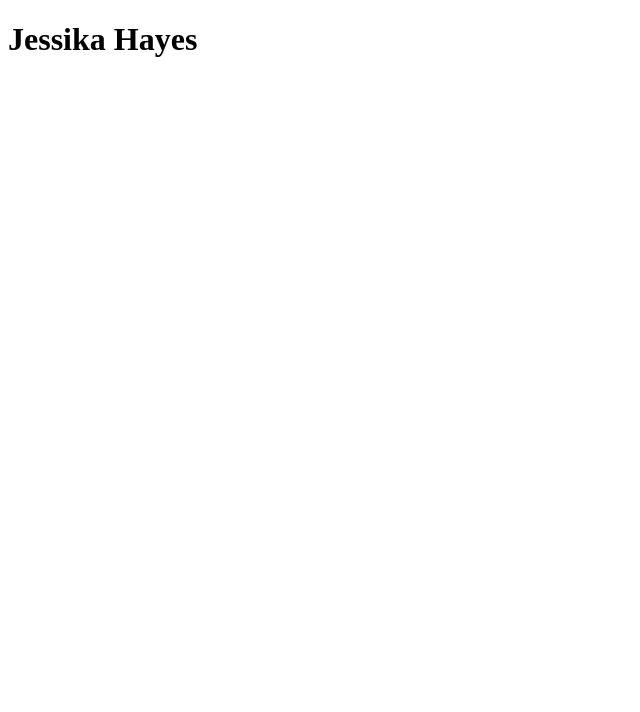
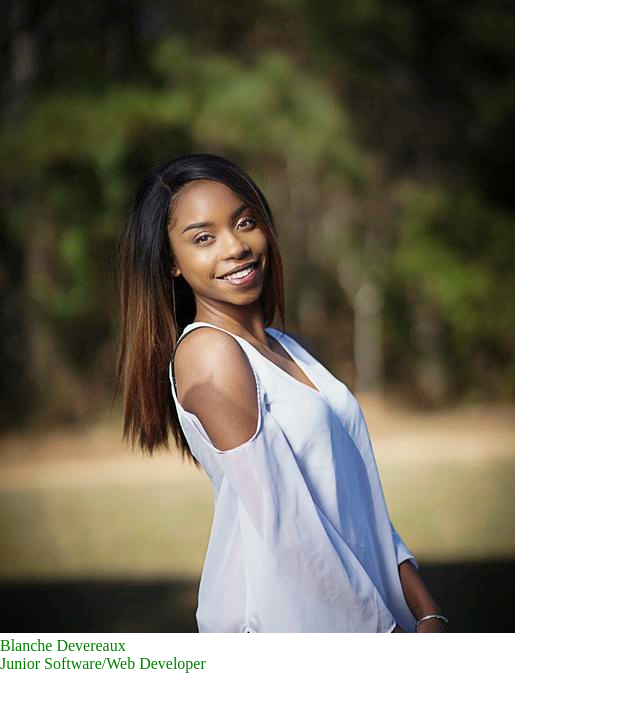
Before and after one commit to JessikaHayes/JessikaHayes.github.io, a plain HTML site: page index.html in a window 1280 px wide. Shown: the whole page, without its empty margins (0-640 px from the left). Drawn offline with Linux system fonts and the light colour scheme.

Commit message:
Removed deafoult browser styling

```diff
--- a/index.html
+++ b/index.html
@@ -2,10 +2,12 @@
 <html>
 	<head>
 		<title> Jessika Hayes </title>
+		<link rel = "stylesheet" href="style.css"/>
 	</head>
 	<body>
-
-		<h1>Jessika Hayes</h1>
-
+	<img src = "Jessika.JPG"
+	alt = "Jessika's Headshot"/>
+		<h1>Blanche Devereaux</h1>
+		<p> Junior Software/Web Developer</p>
 	</body>
 </html>
--- /dev/null
+++ b/style.css
@@ -0,0 +1,14 @@
+*{
+	margin :0;
+	padding :0;
+	border :0;
+	font-size:inherit;
+	font-weight:inherit;
+	text-decoration:inherit;
+	line-height:inherit;
+	color:inherit;
+}
+body
+{
+color:green;
+}
```
